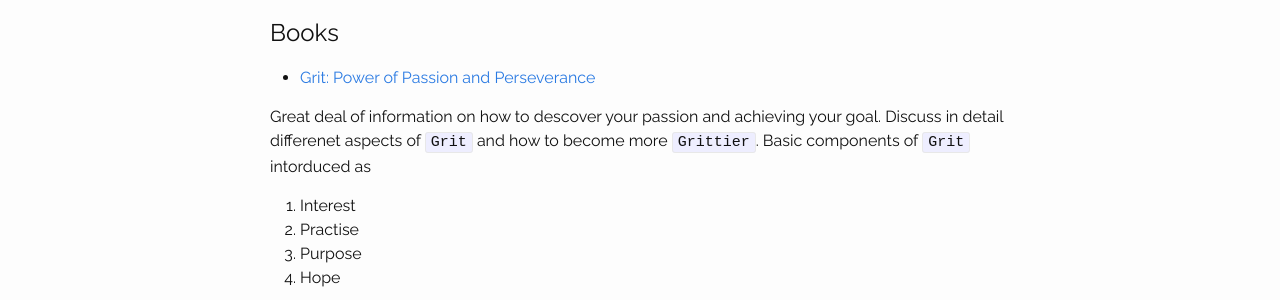
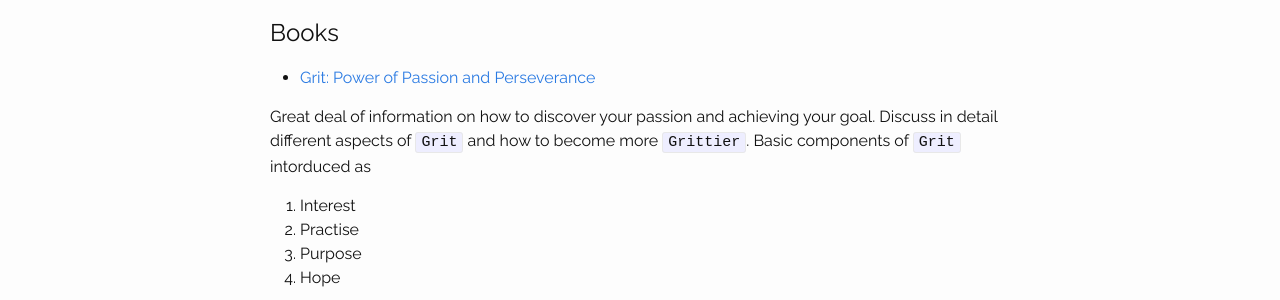
Before and after one commit to xydinesh/s3.xydinesh.com, a Jekyll site: the page built from _posts/2017-05-04-this-week-collection.markdown, in a window 1280 px wide. Shown: the part 386-686 px from the top of the page. Built offline with Jekyll 4.4.1, drawn with Linux system fonts in a browser that asks for light colours; comment, search, counter and statistics services are not loaded.

Commit message:
Fixed a typo

```diff
--- a/_posts/2017-05-04-this-week-collection.markdown
+++ b/_posts/2017-05-04-this-week-collection.markdown
@@ -17,7 +17,7 @@ Here is my favorite collection from this week. Grit is a great book on how to di
 # Books
 * [Grit: Power of Passion and Perseverance](https://www.amazon.com/Grit-Passion-Perseverance-Angela-Duckworth/dp/1501111108)
 
-Great deal of information on how to descover your passion and achieving your goal. Discuss in detail differenet aspects of `Grit` and how to become more `Grittier`. Basic components of `Grit`
+Great deal of information on how to discover your passion and achieving your goal. Discuss in detail different aspects of `Grit` and how to become more `Grittier`. Basic components of `Grit`
 intorduced as
 
 1. Interest
```
